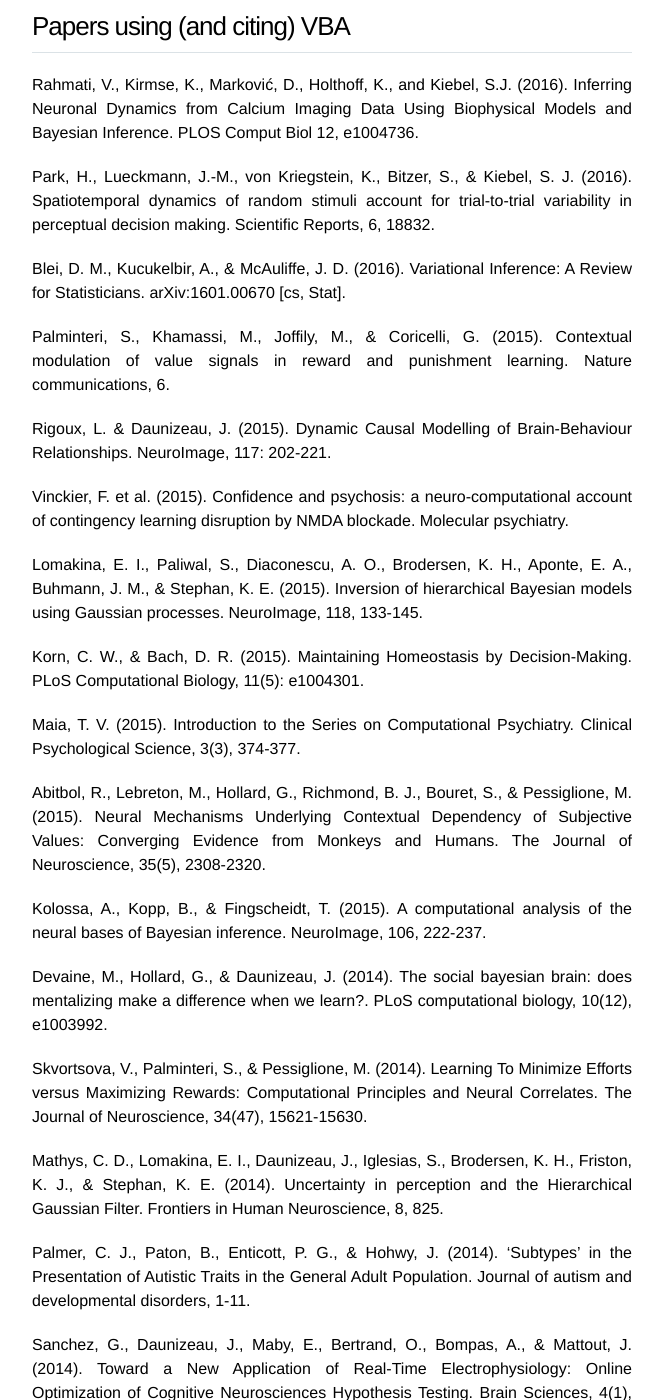
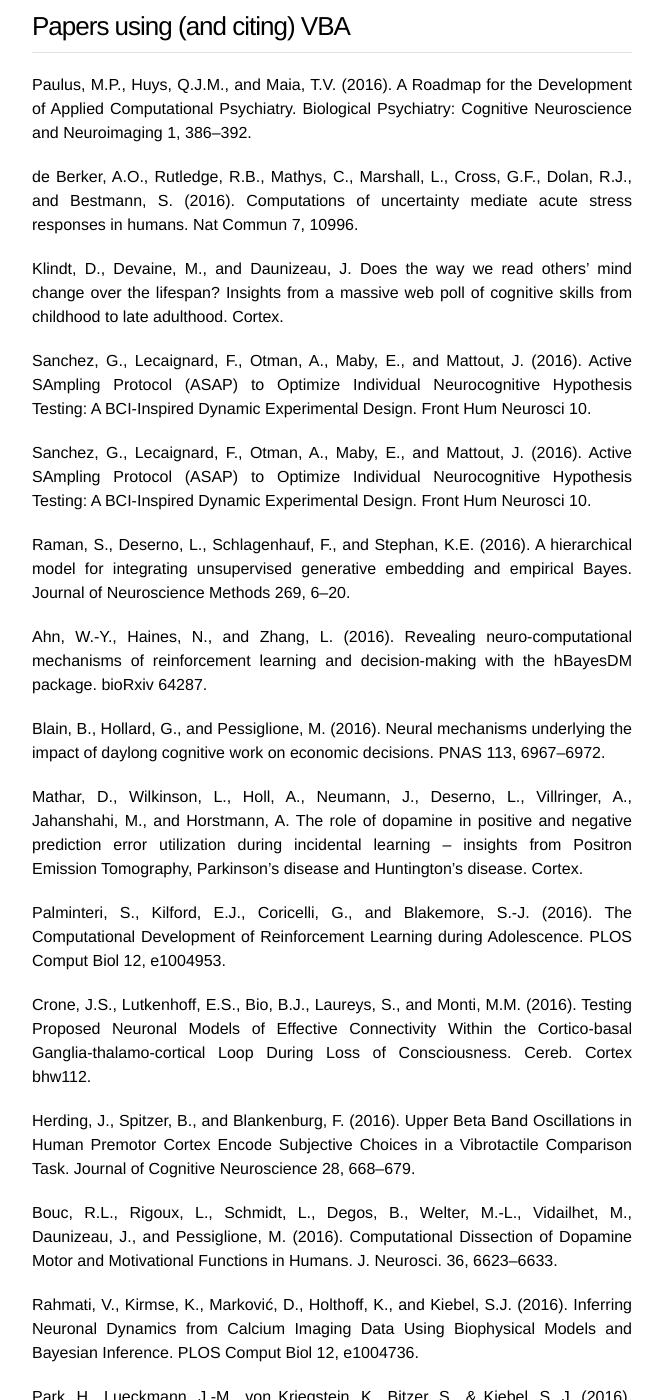
Before and after one commit to MBB-team/VBA-toolbox, a Jekyll site: the page built from references/index.html, in a window 1280 px wide and 1400 px high, scrolled down 784 px. Shown: the whole window, without its empty margins (308-971 px from the left). Built offline with Jekyll 4.4.1, drawn with Linux system fonts in a browser that asks for light colours; nearby versions of some CDN libraries.

Commit message:
Update index.html

```diff
--- a/references/index.html
+++ b/references/index.html
@@ -36,6 +36,58 @@
 
 
 <h2>Papers using (and citing) VBA</h2>
+
+<p>
+  Paulus, M.P., Huys, Q.J.M., and Maia, T.V. (2016). A Roadmap for the Development of Applied Computational Psychiatry. Biological Psychiatry: Cognitive Neuroscience and Neuroimaging 1, 386–392.
+</p>
+
+<p>
+  de Berker, A.O., Rutledge, R.B., Mathys, C., Marshall, L., Cross, G.F., Dolan, R.J., and Bestmann, S. (2016). Computations of uncertainty mediate acute stress responses in humans. Nat Commun 7, 10996.
+</p>
+
+<p>
+  Klindt, D., Devaine, M., and Daunizeau, J. Does the way we read others’ mind change over the lifespan? Insights from a massive web poll of cognitive skills from childhood to late adulthood. Cortex.
+</p>
+
+<p>
+  Sanchez, G., Lecaignard, F., Otman, A., Maby, E., and Mattout, J. (2016). Active SAmpling Protocol (ASAP) to Optimize Individual Neurocognitive Hypothesis Testing: A BCI-Inspired Dynamic Experimental Design. Front Hum Neurosci 10.
+</p>
+
+<p>
+  Sanchez, G., Lecaignard, F., Otman, A., Maby, E., and Mattout, J. (2016). Active SAmpling Protocol (ASAP) to Optimize Individual Neurocognitive Hypothesis Testing: A BCI-Inspired Dynamic Experimental Design. Front Hum Neurosci 10.
+</p>
+
+<p>
+  Raman, S., Deserno, L., Schlagenhauf, F., and Stephan, K.E. (2016). A hierarchical model for integrating unsupervised generative embedding and empirical Bayes. Journal of Neuroscience Methods 269, 6–20.
+</p>
+
+<p>
+  Ahn, W.-Y., Haines, N., and Zhang, L. (2016). Revealing neuro-computational mechanisms of reinforcement learning and decision-making with the hBayesDM package. bioRxiv 64287.
+</p>
+
+<p>
+  Blain, B., Hollard, G., and Pessiglione, M. (2016). Neural mechanisms underlying the impact of daylong cognitive work on economic decisions. PNAS 113, 6967–6972.
+</p>
+
+<p>
+  Mathar, D., Wilkinson, L., Holl, A., Neumann, J., Deserno, L., Villringer, A., Jahanshahi, M., and Horstmann, A. The role of dopamine in positive and negative prediction error utilization during incidental learning – insights from Positron Emission Tomography, Parkinson’s disease and Huntington’s disease. Cortex.
+</p>
+
+<p>
+  Palminteri, S., Kilford, E.J., Coricelli, G., and Blakemore, S.-J. (2016). The Computational Development of Reinforcement Learning during Adolescence. PLOS Comput Biol 12, e1004953.
+</p>
+
+<p>
+  Crone, J.S., Lutkenhoff, E.S., Bio, B.J., Laureys, S., and Monti, M.M. (2016). Testing Proposed Neuronal Models of Effective Connectivity Within the Cortico-basal Ganglia-thalamo-cortical Loop During Loss of Consciousness. Cereb. Cortex bhw112.
+</p>
+
+<p>
+  Herding, J., Spitzer, B., and Blankenburg, F. (2016). Upper Beta Band Oscillations in Human Premotor Cortex Encode Subjective Choices in a Vibrotactile Comparison Task. Journal of Cognitive Neuroscience 28, 668–679.
+</p>
+
+<p>
+  Bouc, R.L., Rigoux, L., Schmidt, L., Degos, B., Welter, M.-L., Vidailhet, M., Daunizeau, J., and Pessiglione, M. (2016). Computational Dissection of Dopamine Motor and Motivational Functions in Humans. J. Neurosci. 36, 6623–6633.
+</p>
 
 <p>
   Rahmati, V., Kirmse, K., Marković, D., Holthoff, K., and Kiebel, S.J. (2016). Inferring Neuronal Dynamics from Calcium Imaging Data Using Biophysical Models and Bayesian Inference. PLOS Comput Biol 12, e1004736.
```
